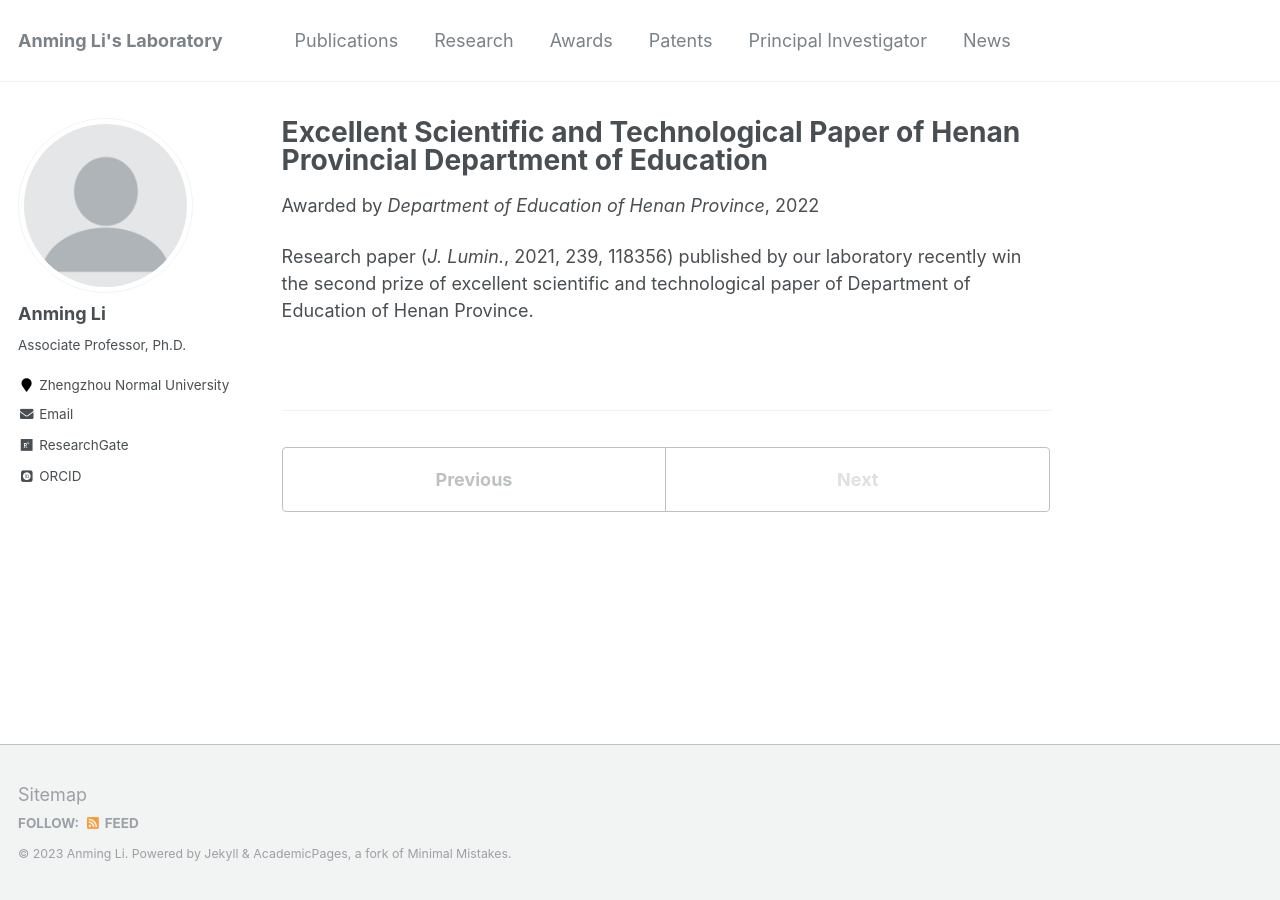
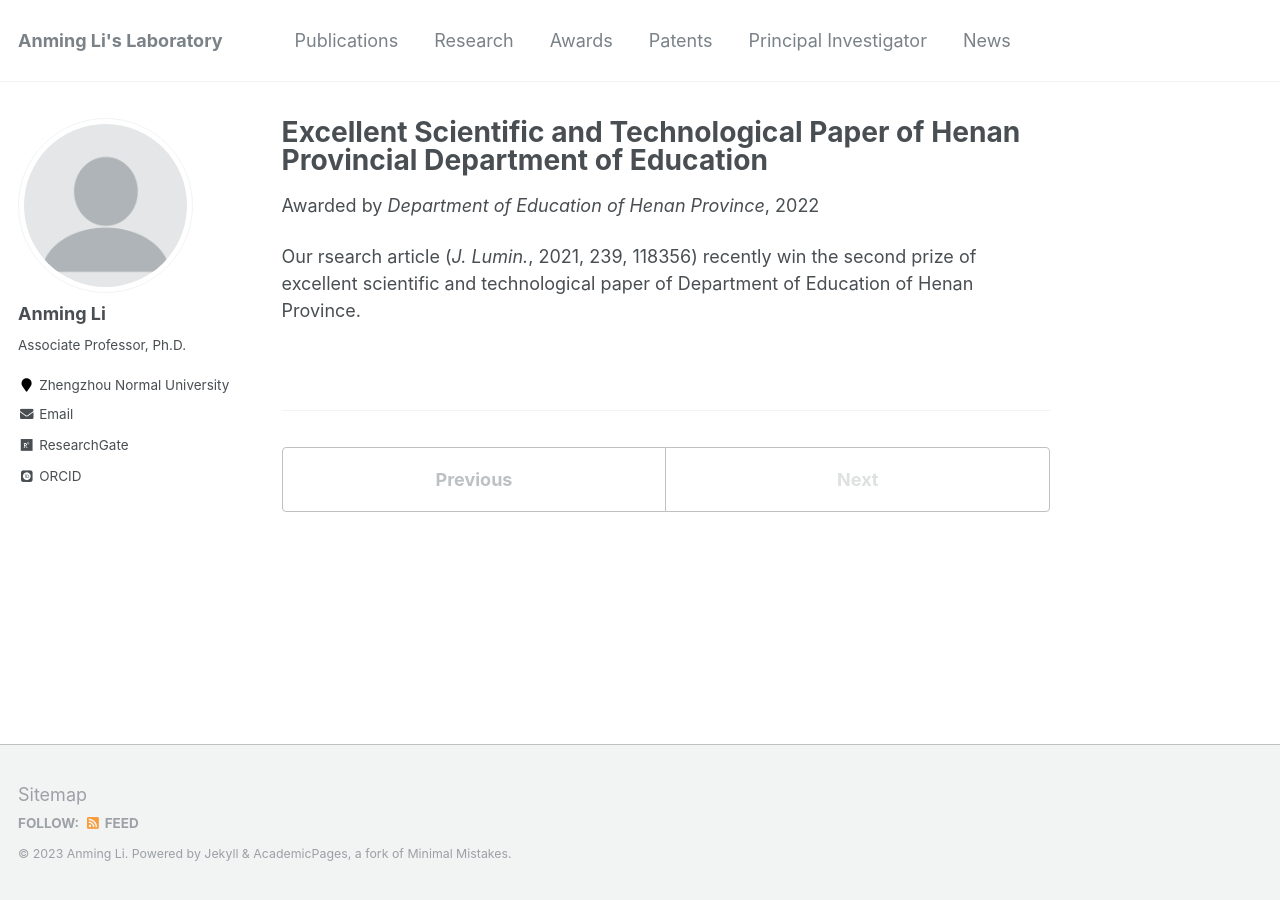
Before and after one commit to ucnclab/ucnclab.github.io, a Jekyll site: the page built from _awards/2022-award6.md, in a window 1280 px wide. Built offline with Jekyll 4.4.1, drawn with Linux system fonts in a browser that asks for light colours; some web fonts are replaced; comment, search, counter and statistics services are not loaded.

Commit message:
Update 2022-award6.md

```diff
--- a/_awards/2022-award6.md
+++ b/_awards/2022-award6.md
@@ -8,4 +8,4 @@ date: 2022-06-27
 location: "Zhengzhou, China"
 ---
 
-Research paper (*J. Lumin.*, 2021, 239, 118356) published by our laboratory recently win the second prize of excellent scientific and technological paper of Department of Education of Henan Province.
+Our rsearch article (*J. Lumin.*, 2021, 239, 118356) recently win the second prize of excellent scientific and technological paper of Department of Education of Henan Province.
```
